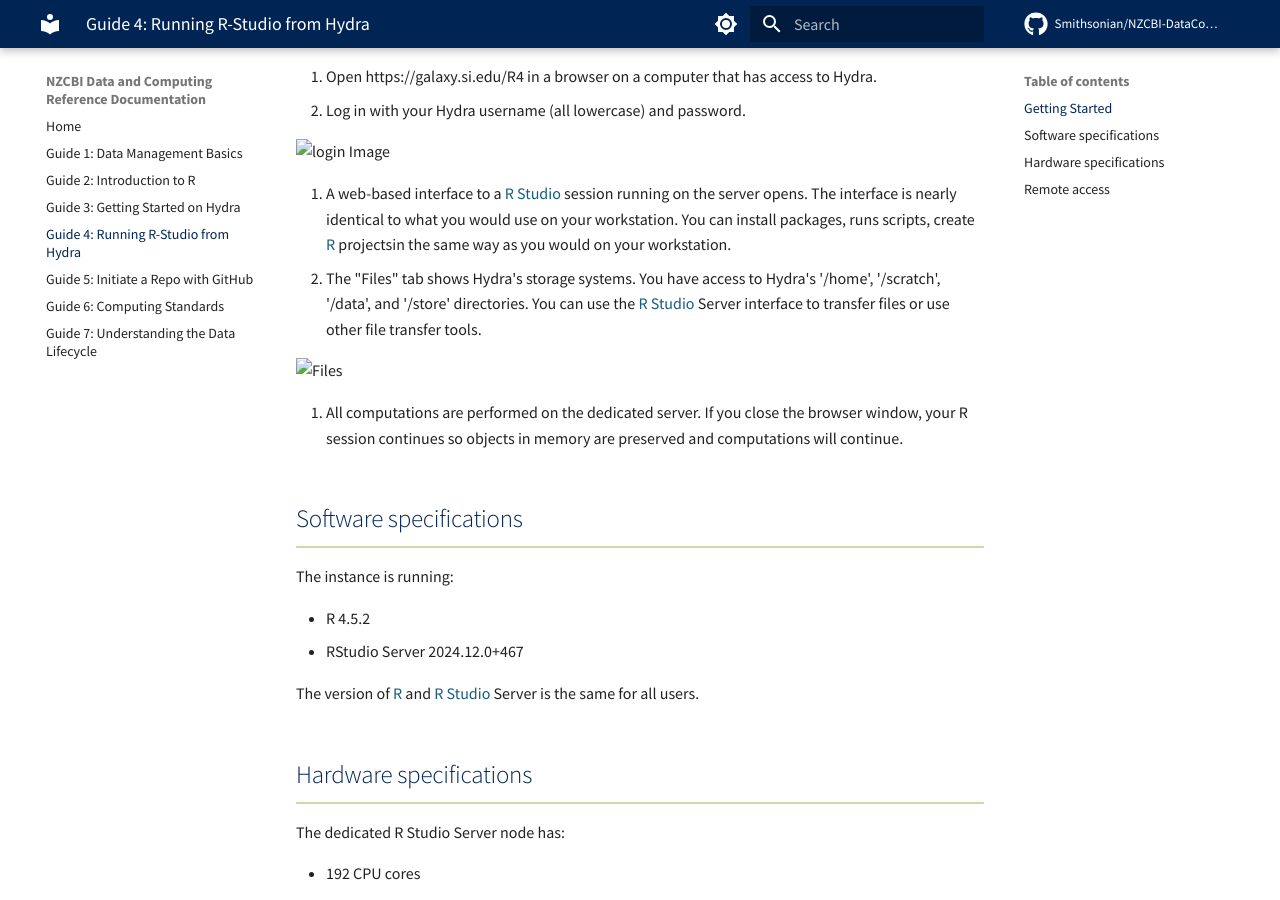
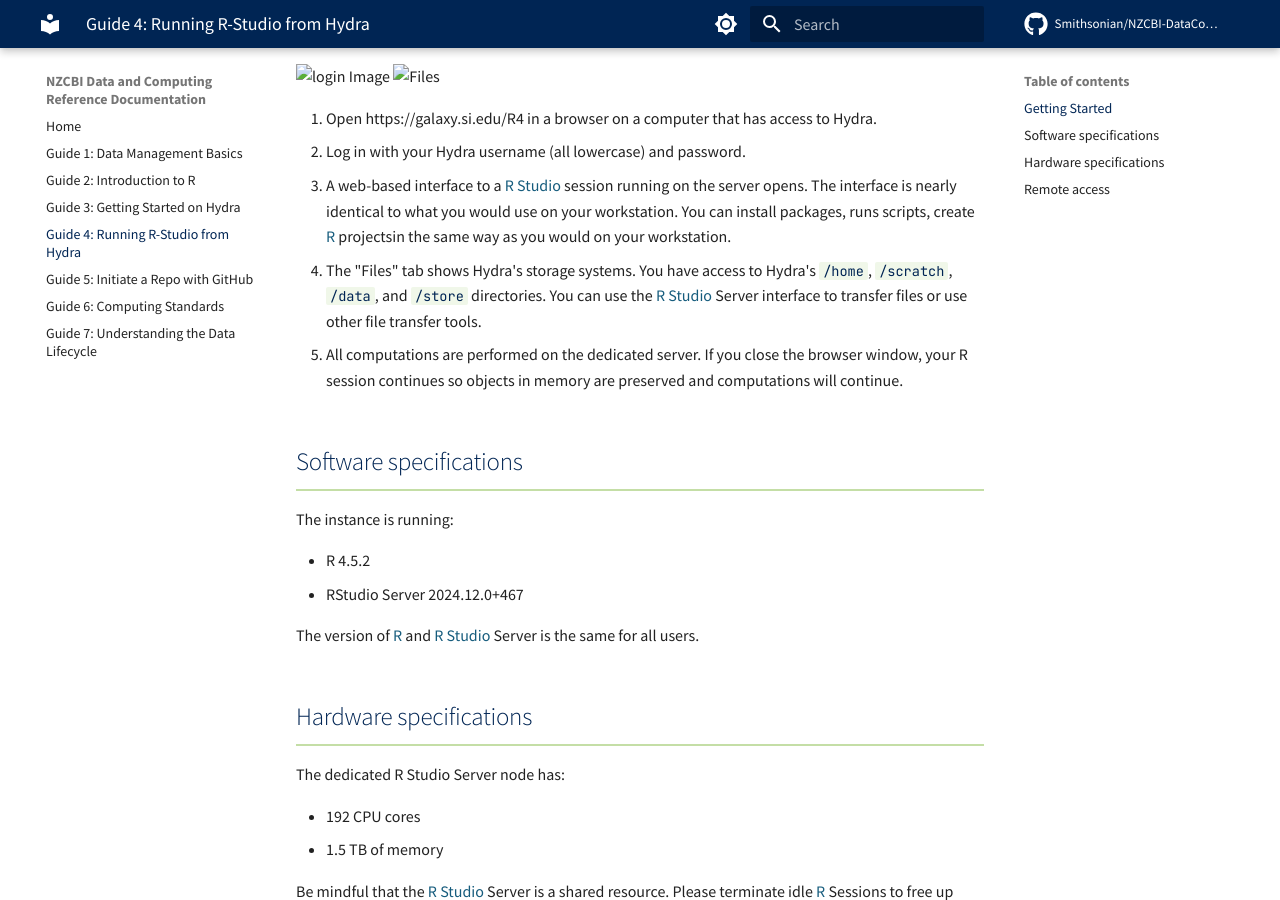
Before and after one commit to Smithsonian/NZCBI-DataComputingDocs, an MkDocs documentation site: the page built from docs/RStudio-Hydra.md, in a window 1280 px wide and 900 px high, scrolled down 631 px. Built offline with MkDocs 1.6.1 and Material for MkDocs 9.7.7, drawn with Linux system fonts in a browser that asks for light colours; comment, search, counter and statistics services are not loaded.

Commit message:
Update numbering

```diff
--- a/docs/RStudio-Hydra.md
+++ b/docs/RStudio-Hydra.md
@@ -13,17 +13,14 @@
 
 Just like the other components of Hydra, this server is only accessible from computers connected to Smithsonian networks (i.e., VPN, telework.si.edu, or on-site networks), not on the public internet. Instructions for remote access are provided below in [Remote Access](#remote-access).
 
+![login Image](/assets/images/Login.png)
+![Files](/docs/images/Files.png)
+
 1. Open https://galaxy.si.edu/R4 in a browser on a computer that has access to Hydra.
 2. Log in with your Hydra username (all lowercase) and password.
-
-![login Image](/assets/images/Login.png)
-
 3. A web-based interface to a [R Studio](https://posit.co/download/rstudio-desktop) session running on the server opens. The interface is nearly identical to what you would use on your workstation.
 You can install packages, runs scripts, create [R](https://cran.r-project.org/) projectsin the same way as you would on your workstation.
-4. The "Files" tab shows Hydra's storage systems. You have access to Hydra's '/home', '/scratch', '/data', and '/store' directories. You can use the [R Studio](https://posit.co/download/rstudio-desktop) Server interface to transfer files or use other file transfer tools.
-
-![Files](/docs/images/Files.png)
-
+4. The "Files" tab shows Hydra's storage systems. You have access to Hydra's `/home`, `/scratch`, `/data`, and `/store` directories. You can use the [R Studio](https://posit.co/download/rstudio-desktop) Server interface to transfer files or use other file transfer tools.
 5. All computations are performed on the dedicated server. If you close the browser window, your R session continues so objects in memory are preserved and computations will continue.
 
 ## Software specifications
```
